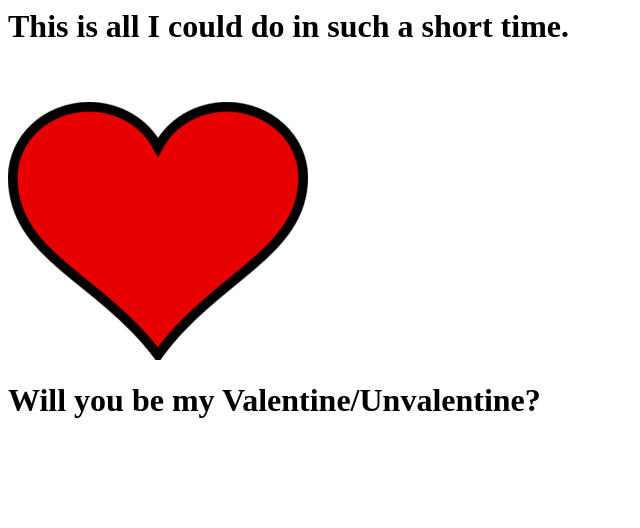
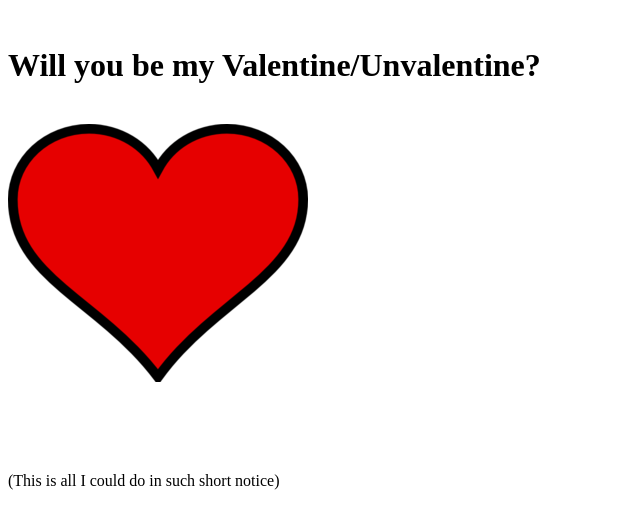
Before and after one commit to bemyunvalentine/bemyunvalentine.github.io, a plain HTML site: page index.html in a window 1280 px wide. Shown: the whole page, without its empty margins (0-640 px from the left). Drawn offline with Linux system fonts and the light colour scheme.

Commit message:
4nd commit

```diff
--- a/index.html
+++ b/index.html
@@ -6,12 +6,17 @@ function msg(){
 	window.location="./page.html"
 }
 </script>
-<h1>This is all I could do in such a short time.</h1>
 <br>
 
+<h1>Will you be my Valentine/Unvalentine?</h1>
 <br>
 <img src="image.png" onclick=msg()>
 <br>
-<h1>Will you be my Valentine/Unvalentine?</h1>
+<br>
+<br>
+<br>
+<br>
+<br>
+(This is all I could do in such short notice)
 </body>
 </html>
```
